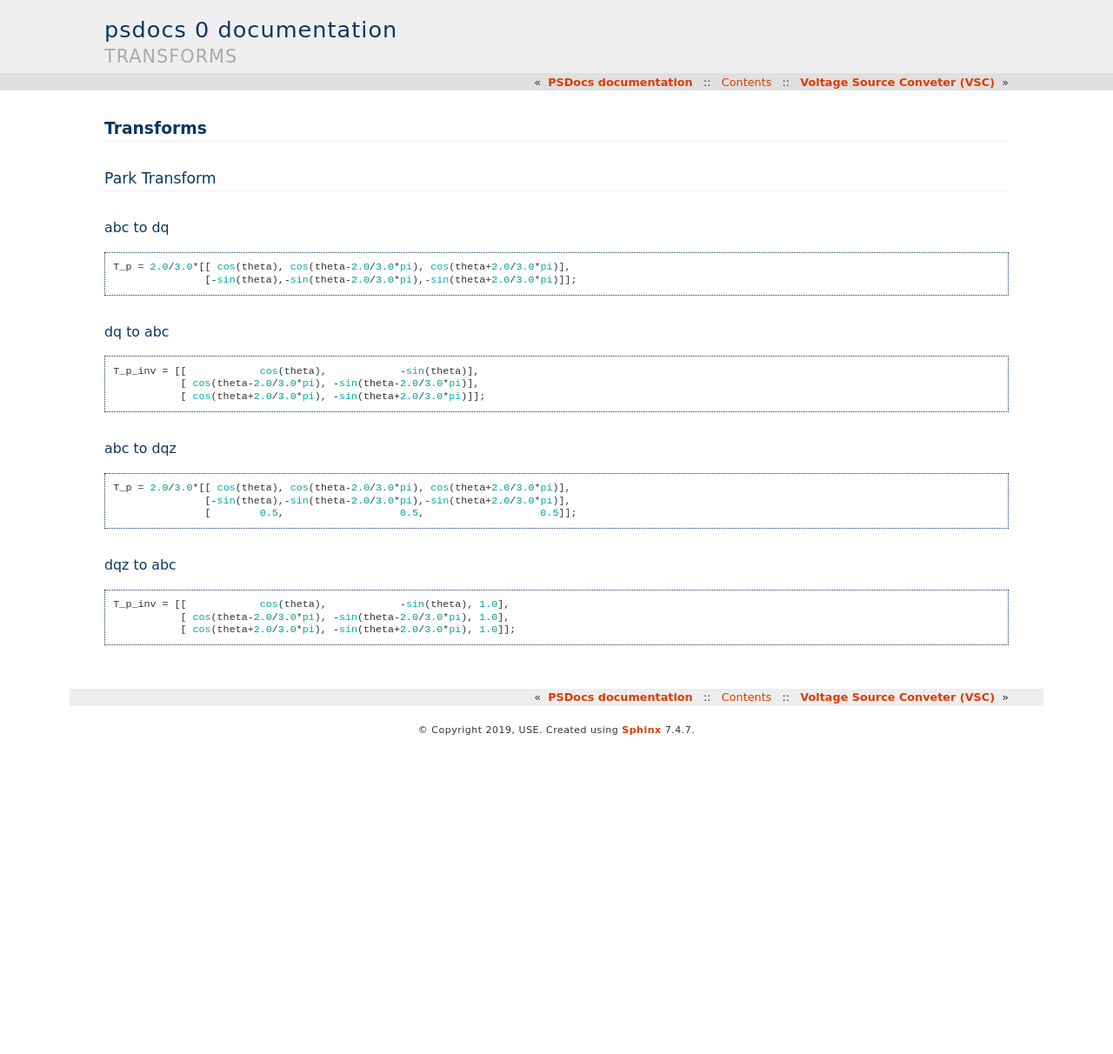
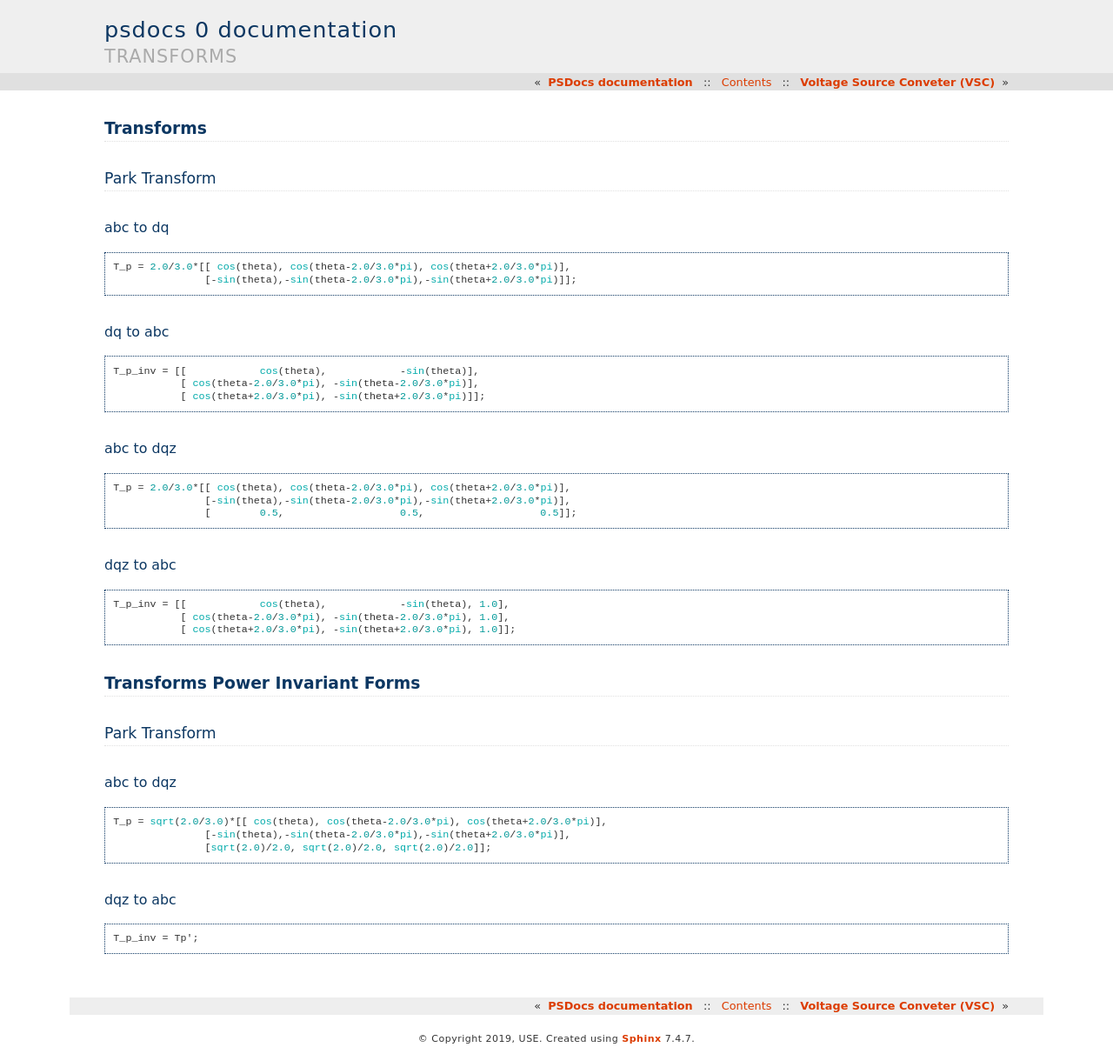
Before and after one commit to psmodels/psdocs, a Sphinx documentation site: the page built from source/commons.rst, in a window 1280 px wide. Shown: the whole page at 87% size. Built offline with Sphinx 7.4.7, drawn with Linux system fonts in a browser that asks for light colours; before the commit the page ends 900 px from its top, so only the background shows below that.

Commit message:
Included Power Invariant form

```diff
--- a/source/commons.rst
+++ b/source/commons.rst
@@ -41,3 +41,27 @@ dqz to abc
     T_p_inv = [[            cos(theta),            -sin(theta), 1.0],
                [ cos(theta-2.0/3.0*pi), -sin(theta-2.0/3.0*pi), 1.0],
                [ cos(theta+2.0/3.0*pi), -sin(theta+2.0/3.0*pi), 1.0]];
+
+
+Transforms Power Invariant Forms
+================================
+
+Park Transform
+--------------
+
+abc to dqz
+'''''''''
+
+.. code-block:: matlab
+
+   T_p = sqrt(2.0/3.0)*[[ cos(theta), cos(theta-2.0/3.0*pi), cos(theta+2.0/3.0*pi)],
+                  [-sin(theta),-sin(theta-2.0/3.0*pi),-sin(theta+2.0/3.0*pi)],
+                  [sqrt(2.0)/2.0, sqrt(2.0)/2.0, sqrt(2.0)/2.0]];
+
+
+dqz to abc
+'''''''''
+
+.. code-block:: matlab
+
+    T_p_inv = Tp';
```
